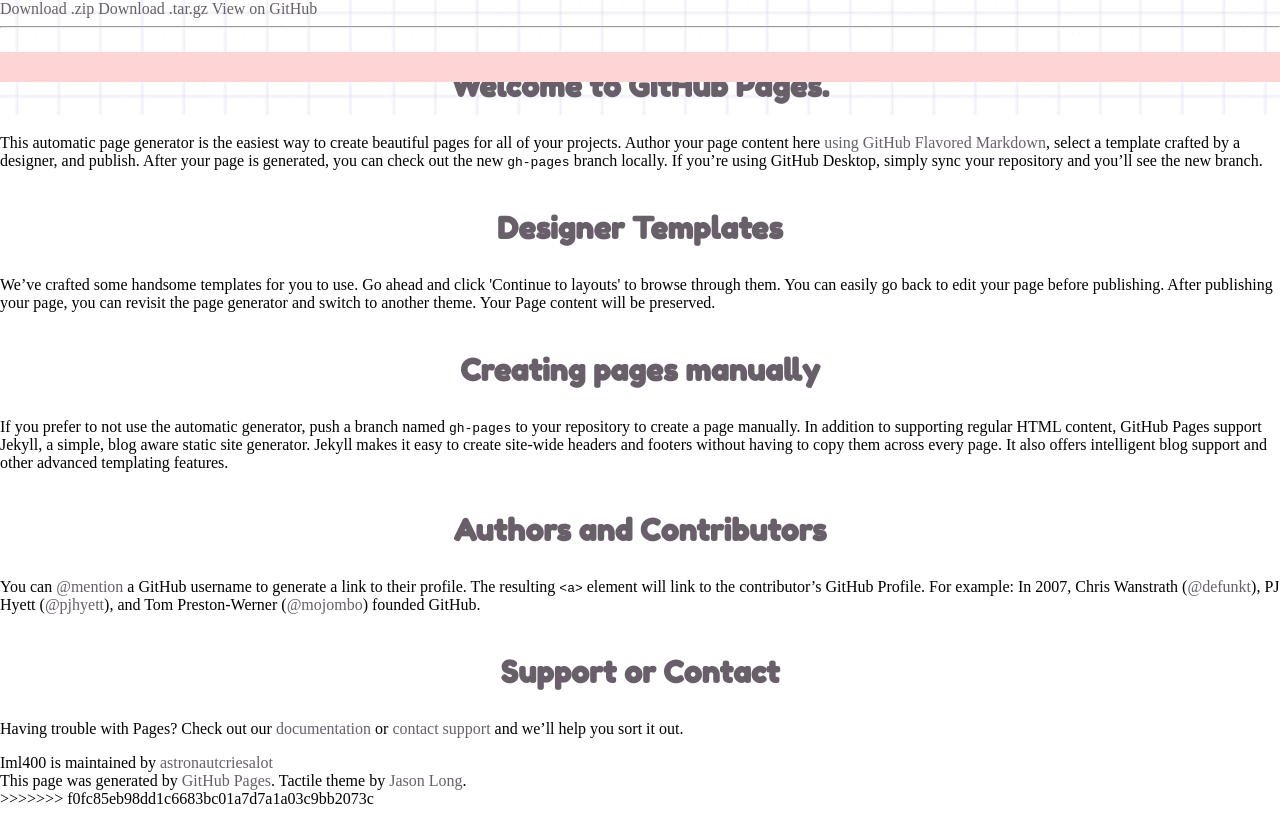
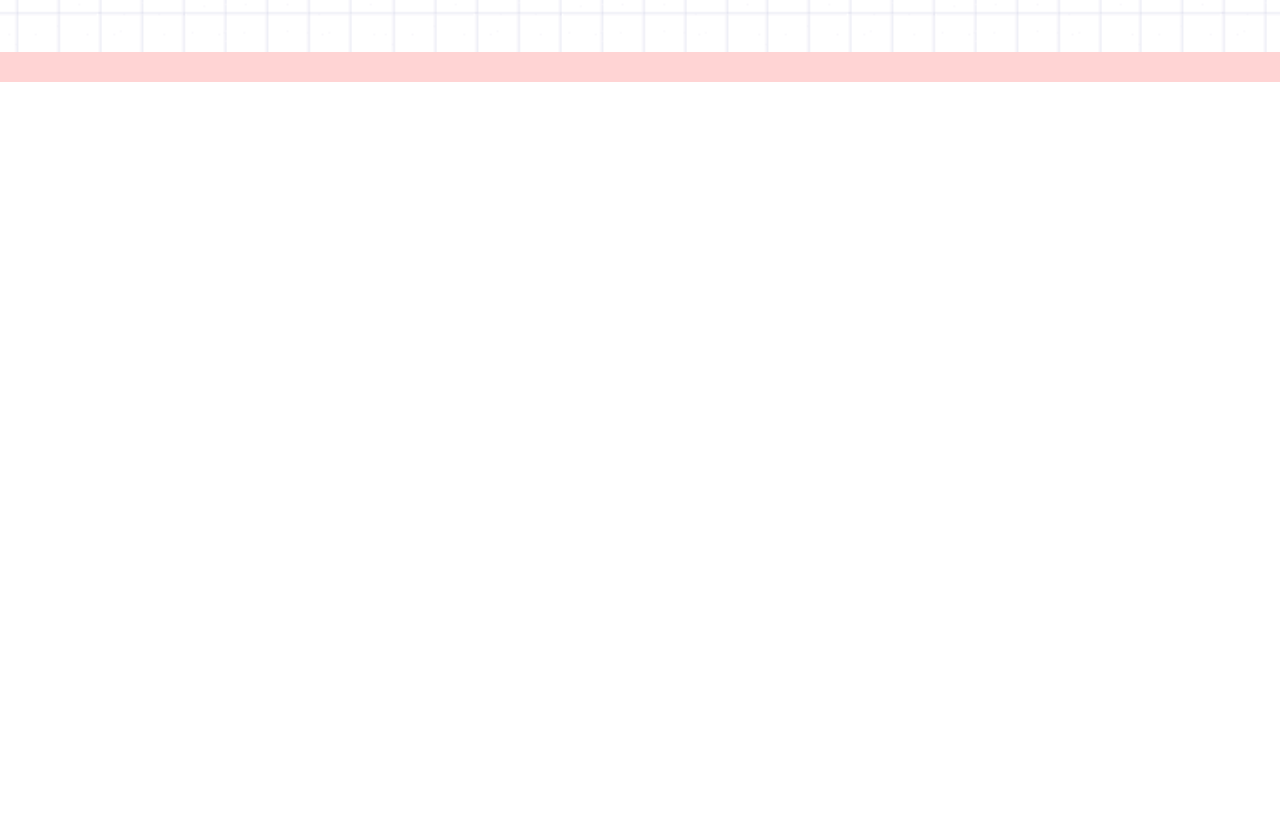
Before and after one commit to astronautcriesalot/IML400, a plain HTML site: page index.html in a window 1280 px wide. Shown: the part 718-1531 px from the top of the page. After the commit the page ends 800 px from the top, so only its background shows below. Drawn offline with Linux system fonts and the light colour scheme; a web font is replaced by a local one.

Commit message:
i think its normal now

```diff
--- a/index.html
+++ b/index.html
@@ -1,5 +1,4 @@
 <!DOCTYPE html>
-<<<<<<< HEAD
 <html lang="en">
 
 	<head>
@@ -218,73 +217,4 @@
 
 	</body>
 
-=======
-<html>
-  <head>
-    <meta charset='utf-8'>
-    <meta http-equiv="X-UA-Compatible" content="chrome=1">
-    <link href='https://fonts.googleapis.com/css?family=Chivo:900' rel='stylesheet' type='text/css'>
-    <link rel="stylesheet" type="text/css" href="stylesheets/stylesheet.css" media="screen">
-    <link rel="stylesheet" type="text/css" href="stylesheets/github-dark.css" media="screen">
-    <link rel="stylesheet" type="text/css" href="stylesheets/print.css" media="print">
-    <!--[if lt IE 9]>
-    <script src="//html5shiv.googlecode.com/svn/trunk/html5.js"></script>
-    <![endif]-->
-    <title>Iml400 by astronautcriesalot</title>
-  </head>
-
-  <body>
-    <div id="container">
-      <div class="inner">
-
-        <header>
-          <h1>Iml400</h1>
-          <h2></h2>
-        </header>
-
-        <section id="downloads" class="clearfix">
-          <a href="https://github.com/astronautcriesalot/IML400/zipball/master" id="download-zip" class="button"><span>Download .zip</span></a>
-          <a href="https://github.com/astronautcriesalot/IML400/tarball/master" id="download-tar-gz" class="button"><span>Download .tar.gz</span></a>
-          <a href="https://github.com/astronautcriesalot/IML400" id="view-on-github" class="button"><span>View on GitHub</span></a>
-        </section>
-
-        <hr>
-
-        <section id="main_content">
-          <h3>
-<a id="welcome-to-github-pages" class="anchor" href="#welcome-to-github-pages" aria-hidden="true"><span aria-hidden="true" class="octicon octicon-link"></span></a>Welcome to GitHub Pages.</h3>
-
-<p>This automatic page generator is the easiest way to create beautiful pages for all of your projects. Author your page content here <a href="https://guides.github.com/features/mastering-markdown/">using GitHub Flavored Markdown</a>, select a template crafted by a designer, and publish. After your page is generated, you can check out the new <code>gh-pages</code> branch locally. If you’re using GitHub Desktop, simply sync your repository and you’ll see the new branch.</p>
-
-<h3>
-<a id="designer-templates" class="anchor" href="#designer-templates" aria-hidden="true"><span aria-hidden="true" class="octicon octicon-link"></span></a>Designer Templates</h3>
-
-<p>We’ve crafted some handsome templates for you to use. Go ahead and click 'Continue to layouts' to browse through them. You can easily go back to edit your page before publishing. After publishing your page, you can revisit the page generator and switch to another theme. Your Page content will be preserved.</p>
-
-<h3>
-<a id="creating-pages-manually" class="anchor" href="#creating-pages-manually" aria-hidden="true"><span aria-hidden="true" class="octicon octicon-link"></span></a>Creating pages manually</h3>
-
-<p>If you prefer to not use the automatic generator, push a branch named <code>gh-pages</code> to your repository to create a page manually. In addition to supporting regular HTML content, GitHub Pages support Jekyll, a simple, blog aware static site generator. Jekyll makes it easy to create site-wide headers and footers without having to copy them across every page. It also offers intelligent blog support and other advanced templating features.</p>
-
-<h3>
-<a id="authors-and-contributors" class="anchor" href="#authors-and-contributors" aria-hidden="true"><span aria-hidden="true" class="octicon octicon-link"></span></a>Authors and Contributors</h3>
-
-<p>You can <a href="https://github.com/blog/821" class="user-mention">@mention</a> a GitHub username to generate a link to their profile. The resulting <code>&lt;a&gt;</code> element will link to the contributor’s GitHub Profile. For example: In 2007, Chris Wanstrath (<a href="https://github.com/defunkt" class="user-mention">@defunkt</a>), PJ Hyett (<a href="https://github.com/pjhyett" class="user-mention">@pjhyett</a>), and Tom Preston-Werner (<a href="https://github.com/mojombo" class="user-mention">@mojombo</a>) founded GitHub.</p>
-
-<h3>
-<a id="support-or-contact" class="anchor" href="#support-or-contact" aria-hidden="true"><span aria-hidden="true" class="octicon octicon-link"></span></a>Support or Contact</h3>
-
-<p>Having trouble with Pages? Check out our <a href="https://help.github.com/pages">documentation</a> or <a href="https://github.com/contact">contact support</a> and we’ll help you sort it out.</p>
-        </section>
-
-        <footer>
-          Iml400 is maintained by <a href="https://github.com/astronautcriesalot">astronautcriesalot</a><br>
-          This page was generated by <a href="https://pages.github.com">GitHub Pages</a>. Tactile theme by <a href="https://twitter.com/jasonlong">Jason Long</a>.
-        </footer>
-
-
-      </div>
-    </div>
-  </body>
->>>>>>> f0fc85eb98dd1c6683bc01a7d7a1a03c9bb2073c
 </html>
```
